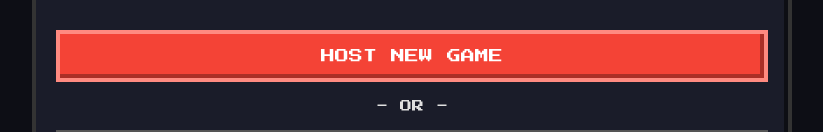
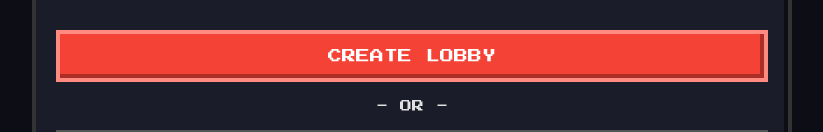
Before and after one commit to donteatmeimarock/Werewolf, a website: page index.html in a window 1280 px wide. Shown: the part 361-493 px from the top of the page, without its empty margins (228-1051 px from the left). Drawn offline with Linux system fonts and the light colour scheme.

Commit message:
Add files via upload

```diff
--- a/index.html
+++ b/index.html
@@ -21,7 +21,7 @@
                 <h2>Enter the Village</h2>
                 <input type="text" id="player-name" placeholder="YOUR NAME" maxlength="10">
                 <br><br>
-                <button id="host-btn" class="btn danger">HOST NEW GAME</button>
+                <button id="host-btn" class="btn danger">CREATE LOBBY</button>
                 <div style="text-align: center; margin: 15px 0;">- OR -</div>
                 <input type="text" id="room-code" placeholder="ROOM CODE" maxlength="6" style="text-transform: uppercase;">
                 <button id="join-btn" class="btn primary">JOIN GAME</button>
```
